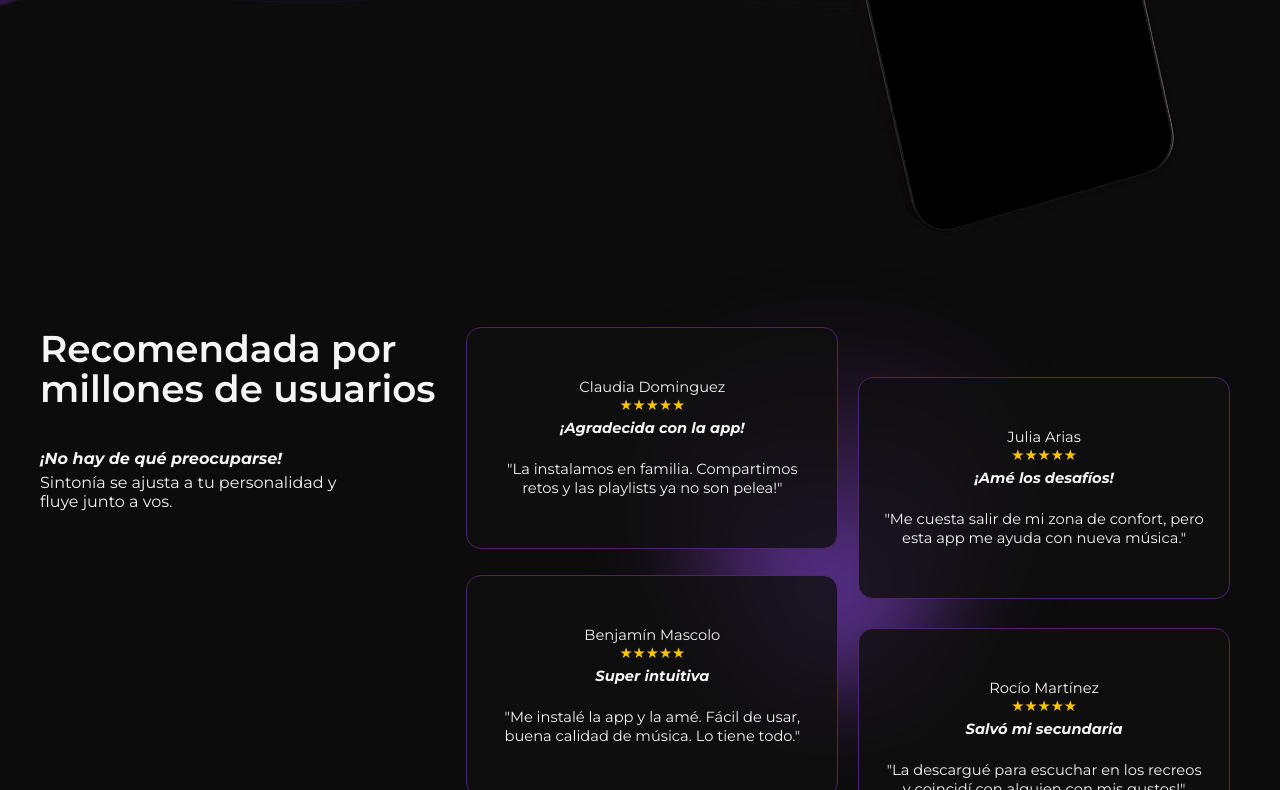
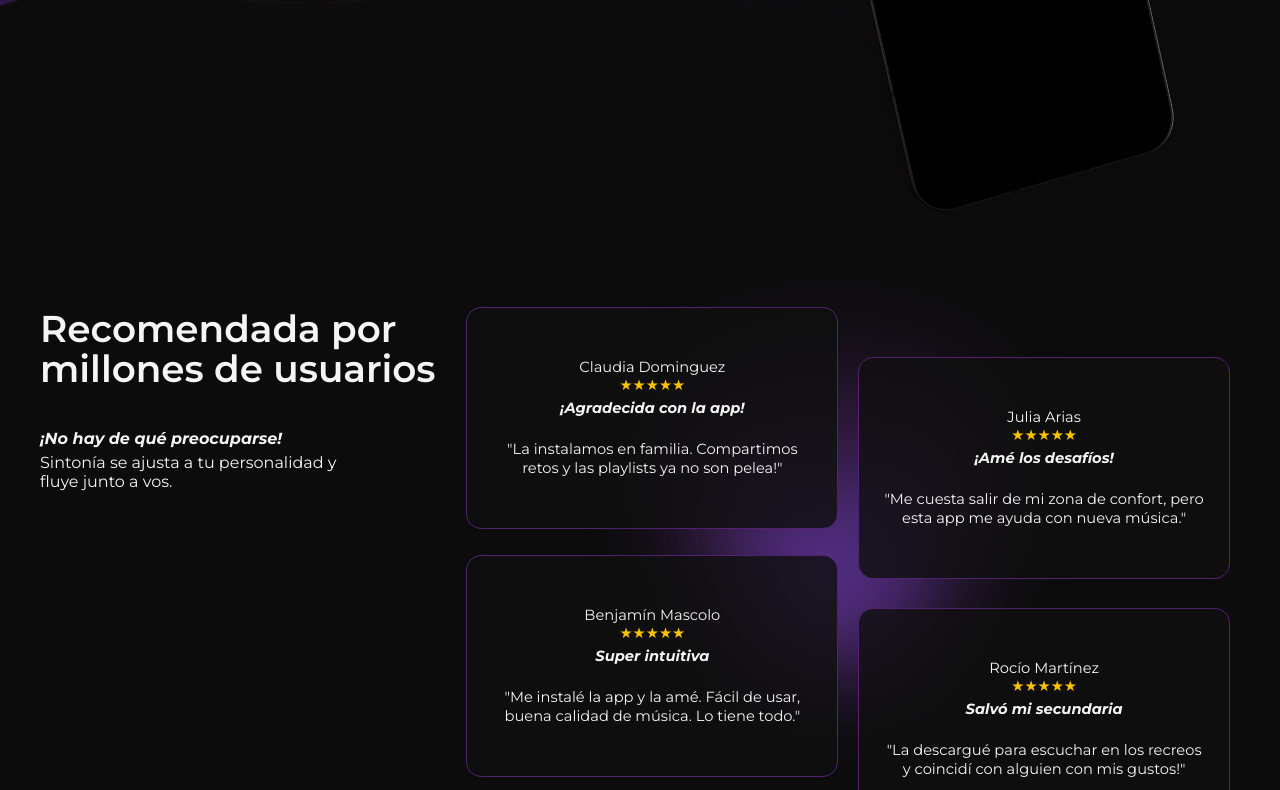
Before and after one commit to Mica-kaneshiro/sintoniatp2, a plain HTML site: page index.html in a window 1280 px wide. Shown: the part 493-1283 px from the top of the page. Drawn offline with Linux system fonts and the light colour scheme.

Commit message:
Update styles.css

```diff
--- a/styles.css
+++ b/styles.css
@@ -65,7 +65,7 @@ body {
     background-image: url(img/ondita.png);
     background-repeat: no-repeat;
     background-size: 90%;
-    margin-top: -25px;
+    margin-top: -45px;
 }
 
 #cuerpo {
```
